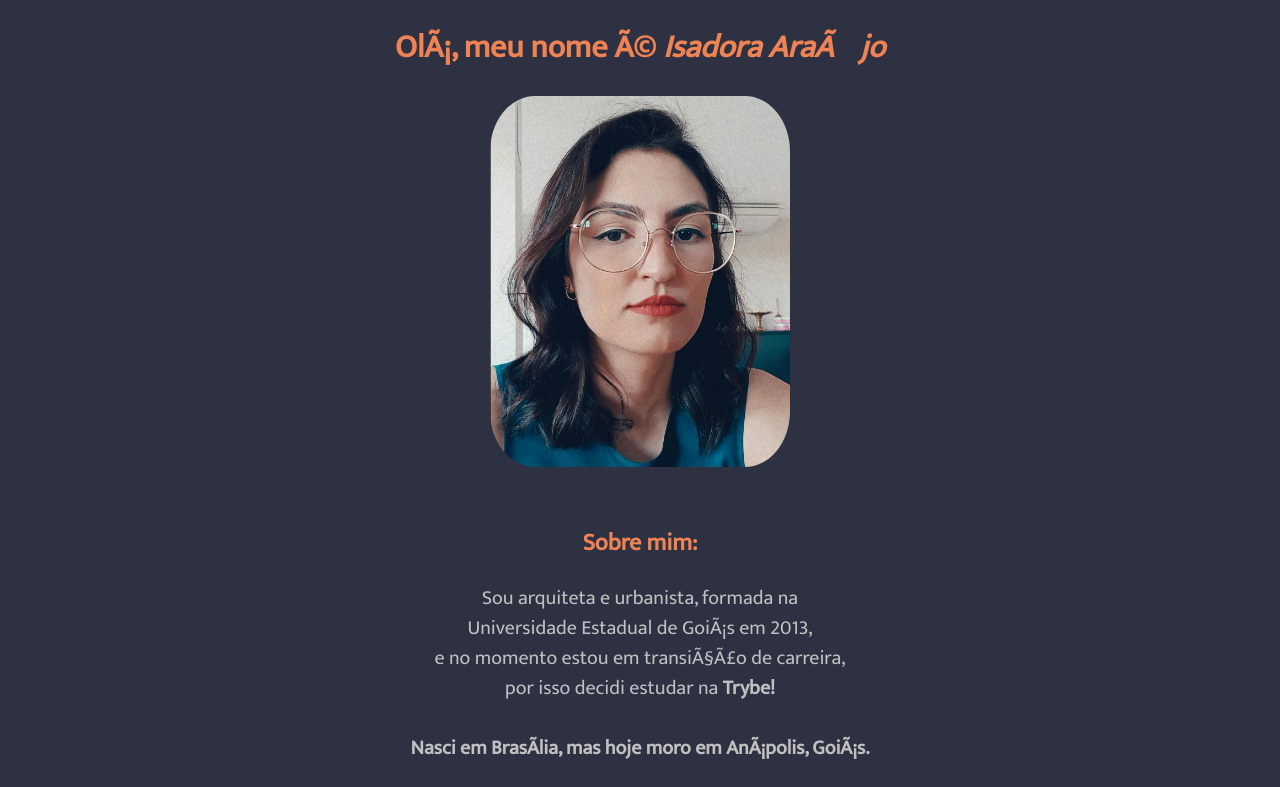
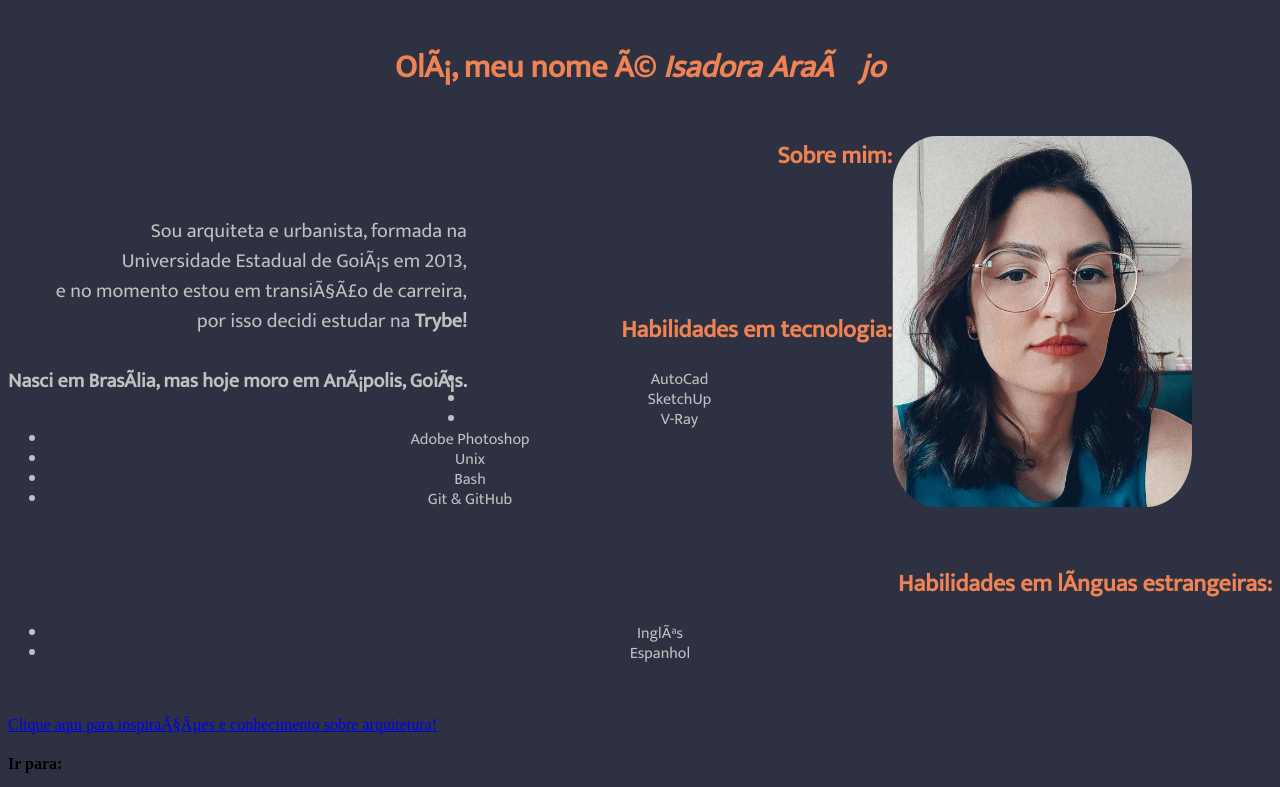
Before and after one commit to isadora-sga/Portif-lio, a plain HTML site: page index.html in a window 1280 px wide. Shown: the top 787 px of the page. Drawn offline with Linux system fonts and the light colour scheme.

Commit message:
portfolio

```diff
--- a/index.html
+++ b/index.html
@@ -3,50 +3,7 @@
 <link rel="preconnect" href="https://fonts.googleapis.com">
 <link rel="preconnect" href="https://fonts.gstatic.com" crossorigin>
 <link href="https://fonts.googleapis.com/css2?family=Mukta&display=swap" rel="stylesheet">
-<style>
-    h1 {
-        text-align: center;
-        font-family: Mukta, sans-serif;
-        font-weight: 600;
-        color: #EF8354;
-    }
-
-    h2 {
-        text-align: center;
-        font-family: Mukta, sans-serif;
-        color: #EF8354;
-    }
-    p {
-        font-family: Mukta, sans-serif;
-        font-weight: 500;
-        color: #bfc0c0;
-        line-height: 30px;
-        text-align: center;
-        font-size: 20px;
-
-    }
-
-    .picture {
-        border-radius: 15%;
-        display: block;
-        margin-left: auto;
-        margin-right: auto;
-    }
-
-    .division {
-        background: #4F5D75;
-    }
-
-    li {
-        text-align: center;
-        font-family: Mukta, sans-serif;
-        color: #BFC0C0;
-        line-height: 20px;
-    }
-    body {
-        background-color: #2D3142;
-    }
-</style>
+<link rel="stylesheet" href="style.css">
 
 <head>
     <meta charset="uft-8">
@@ -54,15 +11,17 @@
 </head>
 
 <body>
-    <h1>Olá, meu nome é <em>Isadora Araújo</em></h1>
-    <img src="./02.png" alt="Foto de Isadora" width="300px" class="picture"> <br><br>
+    <div class="description">
+        <h1 class="header">Olá, meu nome é <em>Isadora Araújo</em></h1>
+        <img src="./02.png" alt="Foto de Isadora" width="300px" class="picture">
         <h2>Sobre mim:</h2>
-    <p id="about-me">Sou arquiteta e urbanista, formada na <br>Universidade Estadual de Goiás em 2013, <br>e no momento estou em
-        transição de carreira, <br>por isso decidi estudar na <strong>Trybe!</strong>
-    <br><br><strong>Nasci em Brasília, mas hoje moro em Anápolis, Goiás.</strong></p> <br>
+        <p id="about-me">Sou arquiteta e urbanista, formada na <br>Universidade Estadual de Goiás em 2013, <br>e no
+            momento estou em transição de carreira, <br>por isso decidi estudar na <strong>Trybe!</strong>
+            <br><br><strong>Nasci em Brasília, mas hoje moro em Anápolis, Goiás.</strong></p>
+    </div>
+    <div class="skills">
         <br>
-    <div class="division">
-    <br><h2 id="tech-skills">Habilidades em tecnologia:</h2>
+        <h2 id="tech-skills">Habilidades em tecnologia:</h2>
         <ul>
             <li>AutoCad</li>
             <li>SketchUp</li>
@@ -80,8 +39,8 @@
         </ul>
         <br>
     </div>
-    <br><a href="https://www.youtube.com/c/JoshuaWeissman" target="_blank"> Clique aqui para receitas de chef feitas
-        em casa</a>
+    <br><a href="https://www.archdaily.com.br/br" target="_blank"> Clique aqui para inspirações e conhecimento sobre
+        arquitetura!</a>
     <br>
     <h4>Ir para:</h4>
     <ul>
--- /dev/null
+++ b/style.css
@@ -0,0 +1,54 @@
+h1 {
+    text-align: center;
+    font-family: Mukta, sans-serif;
+    font-weight: 600;
+    color: #EF8354;
+}
+
+.header {
+    padding: 20px 20px;
+}
+
+h2 {
+    text-align: right;
+    font-family: Mukta, sans-serif;
+    color: #EF8354;
+}
+
+p {
+    font-family: Mukta, sans-serif;
+    font-weight: 500;
+    color: #bfc0c0;
+    line-height: 30px;
+    text-align: right;
+    font-size: 20px;
+    float: left;
+
+}
+
+.picture {
+    border-radius: 15%;
+    display: block;
+    margin-right: 80px;
+    float: right;
+}
+
+.description p h2 {
+    padding: 5em 30px;
+    margin-bottom: 6em;
+
+}
+
+.skills {
+    margin-top: 6em;
+}
+li {
+    text-align: center;
+    font-family: Mukta, sans-serif;
+    color: #BFC0C0;
+    line-height: 20px;
+}
+
+body {
+    background-color: #2D3142;
+}
```
Lines whose indentation alone changed are shown as unchanged.
